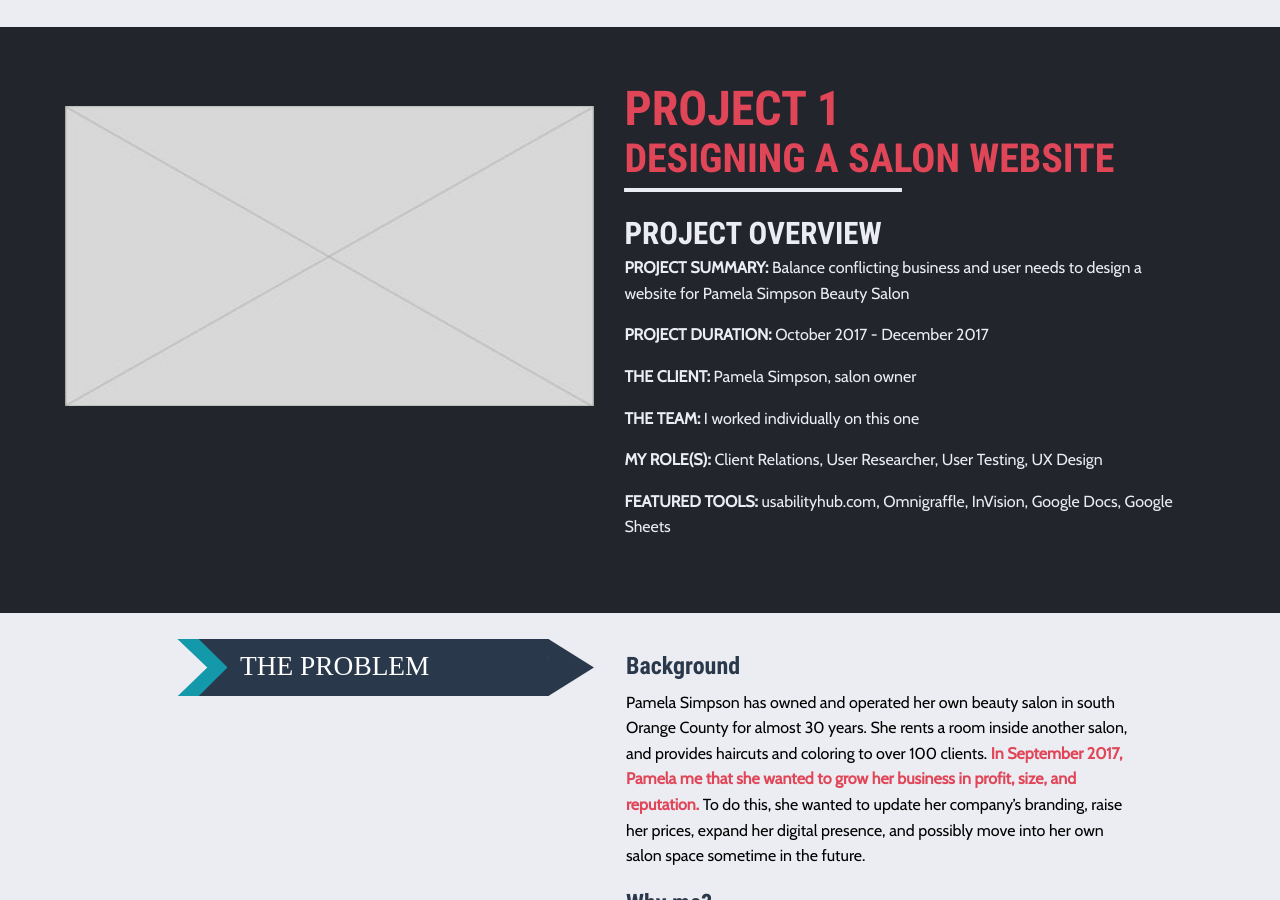
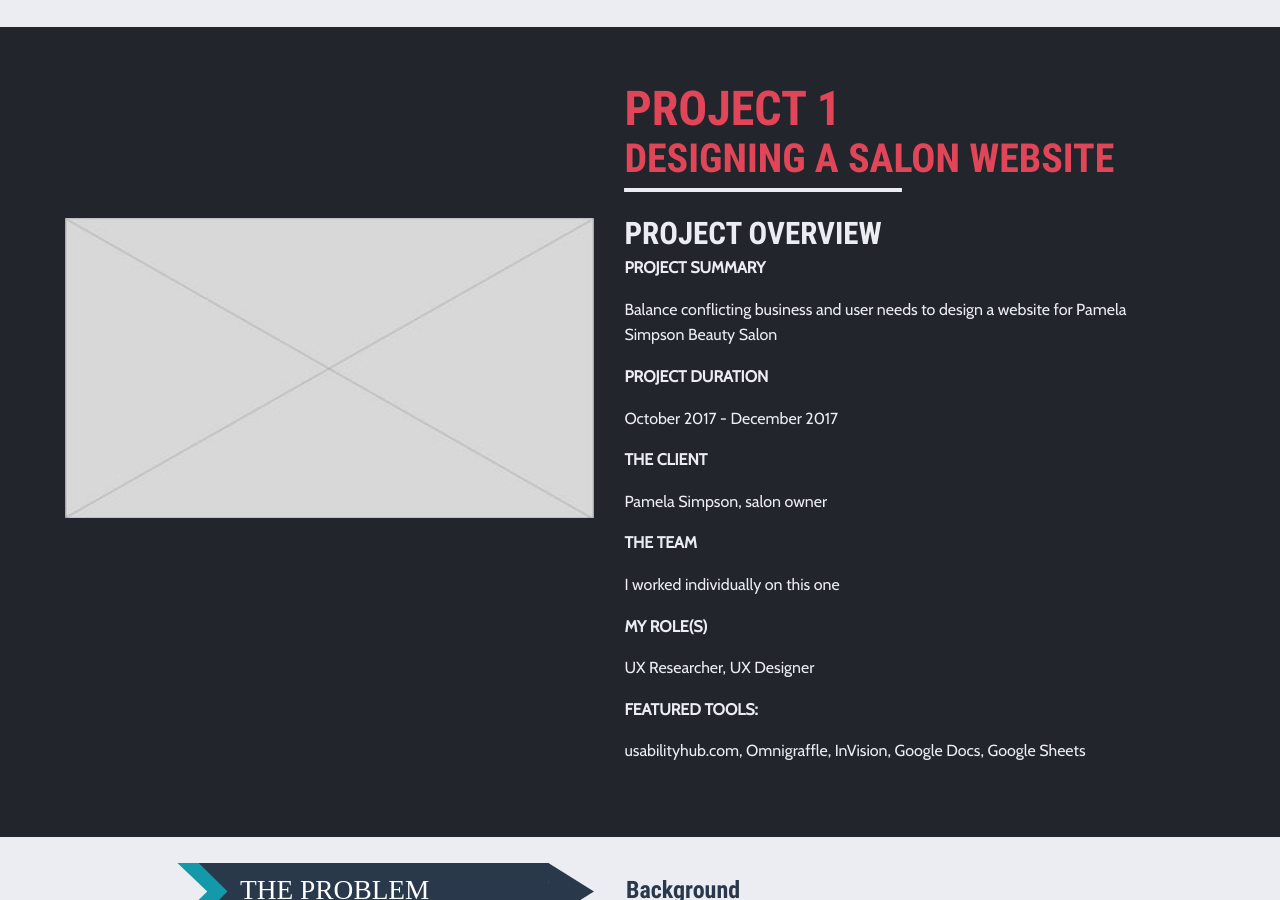
Before and after one commit to emeriwether/emeriwether.github.io, a Jekyll site: the page built from projectA.html, in a window 1280 px wide and 900 px high, scrolled down 209 px. Built offline with Jekyll 4.4.1, drawn with Linux system fonts in a browser that asks for light colours; some of the changed text lies outside the part shown.

Commit message:
update project header styling

```diff
--- a/_layouts/projectLayout.html
+++ b/_layouts/projectLayout.html
@@ -37,12 +37,18 @@
                     <h2 class="text-left">{{ page.projectTitle }}</h2>
                     <img class="sectionUnderline" src="images/sectionUnderline_white.svg" alt="section underline">
                     <h3 class="text-left headerSectionLabel">PROJECT OVERVIEW</h3>
-                    <p class="text-left"><mark class="boldText whiteText">PROJECT SUMMARY:</mark> {{ page.projectGoal }}</p>
-                    <p class="text-left"><mark class="boldText whiteText">PROJECT DURATION:</mark> {{ page.projectDates }}</p>
-                    <p class="text-left"><mark class="boldText whiteText">THE CLIENT:</mark> {{ page.projectClient }}
-                    <p class="text-left"><mark class="boldText whiteText">THE TEAM:</mark> {{ page.projectTeam }}
-                    <p class="text-left"><mark class="boldText whiteText">MY ROLE(S):</mark> {{ page.projectRoles}}</p>
-                    <p class="text-left"><mark class="boldText whiteText">FEATURED TOOLS:</mark> {{ page.featuredSkills }}</p>
+                    <p class="text-left"><mark class="boldText whiteText">PROJECT SUMMARY</mark></p>
+                    <p class="text-left">{{ page.projectGoal }}</p>
+                    <p class="text-left"><mark class="boldText whiteText">PROJECT DURATION</mark></p>
+                    <p class="text-left">{{ page.projectDates }}</p>
+                    <p class="text-left"><mark class="boldText whiteText">THE CLIENT</mark></p>
+                    <p class="text-left">{{ page.projectClient }}</p>
+                    <p class="text-left"><mark class="boldText whiteText">THE TEAM</mark></p>
+                    <p class="text-left">{{ page.projectTeam }}</p>
+                    <p class="text-left"><mark class="boldText whiteText">MY ROLE(S)</mark></p>
+                    <p class="text-left">{{ page.projectRoles}}</p>
+                    <p class="text-left"><mark class="boldText whiteText">FEATURED TOOLS:</mark></p>
+                    <p class="text-left">{{ page.featuredTools }}</p>
                 </article>
 
                 <!-- HEADER IMAGE -->
--- a/home.html
+++ b/home.html
@@ -51,7 +51,7 @@ css: /css2/home.css
                     <img src="/images/placeholder_Thumbnail.jpg">
                 </div>
                 <div class="card-section">
-                    <p>UX DESIGNER &amp; WEB DEVELOPER<br>JULY 2018 - PRESENT</p>
+                    <p>UX RESEARCHER &amp; UX DESIGNER<br>OCTOBER 2017 - DECEBMER 2017</p>
                     <h2 class="coralText">Designing a Salon Website</h2>
                     <a class="aquaText" href="/projectA.html">View case study &gt;</a>
                 </div>
--- a/project.html
+++ b/project.html
@@ -15,7 +15,7 @@ projectDates: "June 2018 - present"
 projectClient: "Myself"
 projectTeam: "I worked individually on this one"
 projectRoles: "User Researcher, User Testing, UX Design"
-featuredSkills: "Heuristic Evaluation, User Empathy, User Testing, Wireframing, Prototyping"
+featuredTools: "Heuristic Evaluation, User Empathy, User Testing, Wireframing, Prototyping"
 headerImageLabel: "Results: Before and After the Redesign"
 ---
 
--- a/projectA.html
+++ b/projectA.html
@@ -16,8 +16,8 @@ projectGoal: "Balance conflicting business and user needs to design a website fo
 projectDates: "October 2017 - December 2017"
 projectClient: "Pamela Simpson, salon owner"
 projectTeam: "I worked individually on this one"
-projectRoles: "Client Relations, User Researcher, User Testing, UX Design"
-featuredSkills: "usabilityhub.com, Omnigraffle, InVision, Google Docs, Google Sheets"
+projectRoles: "UX Researcher, UX Designer"
+featuredTools: "usabilityhub.com, Omnigraffle, InVision, Google Docs, Google Sheets"
 headerImageLabel: "HERO IMAGE LABEL"
 ---
 
@@ -31,7 +31,8 @@ headerImageLabel: "HERO IMAGE LABEL"
     <!-- TEXT -->
     <div class="large-6 cell bodyText">
         <h5 class="text-left">Background</h5>
-        <p class="text-left">Pamela Simpson has owned and operated her own beauty salon in south Orange County for almost 30 years. She rents a room inside another salon, and provides haircuts and coloring to over 100 clients. <mark class="coralText boldText">In September 2017, Pamela me that she wanted to grow her business in profit, size, and reputation.</mark> To do this, she wanted to update her company’s branding, raise her prices, expand her digital presence, and possibly move into her own salon space sometime in the future.</p>
+        <p class="text-left">Pamela Simpson has owned and operated her own beauty salon in south Orange County for almost 30 years. She rents a room inside another salon, and provides haircuts and coloring to over 100 clients. <mark class="coralText boldText">In September 2017, Pamela told me that she wanted to grow her business in profit, size, and reputation.</mark> To do this, she wanted to make more money and move into her own salon space.
+            to update her company’s branding, raise her prices, expand her digital presence, and possibly move into her own salon space sometime in the future.</p>
         <h5 class="text-left">Why me?</h5>
         <p class="text-left">I’ve been getting my hair cut by Pamela for almost 5 years. To build up my UX portfolio, I’ve been on the lookout for opportunities to gain experience doing UX. When Pamela told me about her plans to expand her business, I offered to help her design and develop a website using user-centered techniques. She loved the idea, so now, in exchange for free haircuts, I have become her UX guru and web developer. <mark class="coralText boldText">We’ve gone through several rounds of iteration</mark> for both her business plans and plans for her website. The following case study outlines the process we undertook during the original iteration. </p>
     </div>
```
